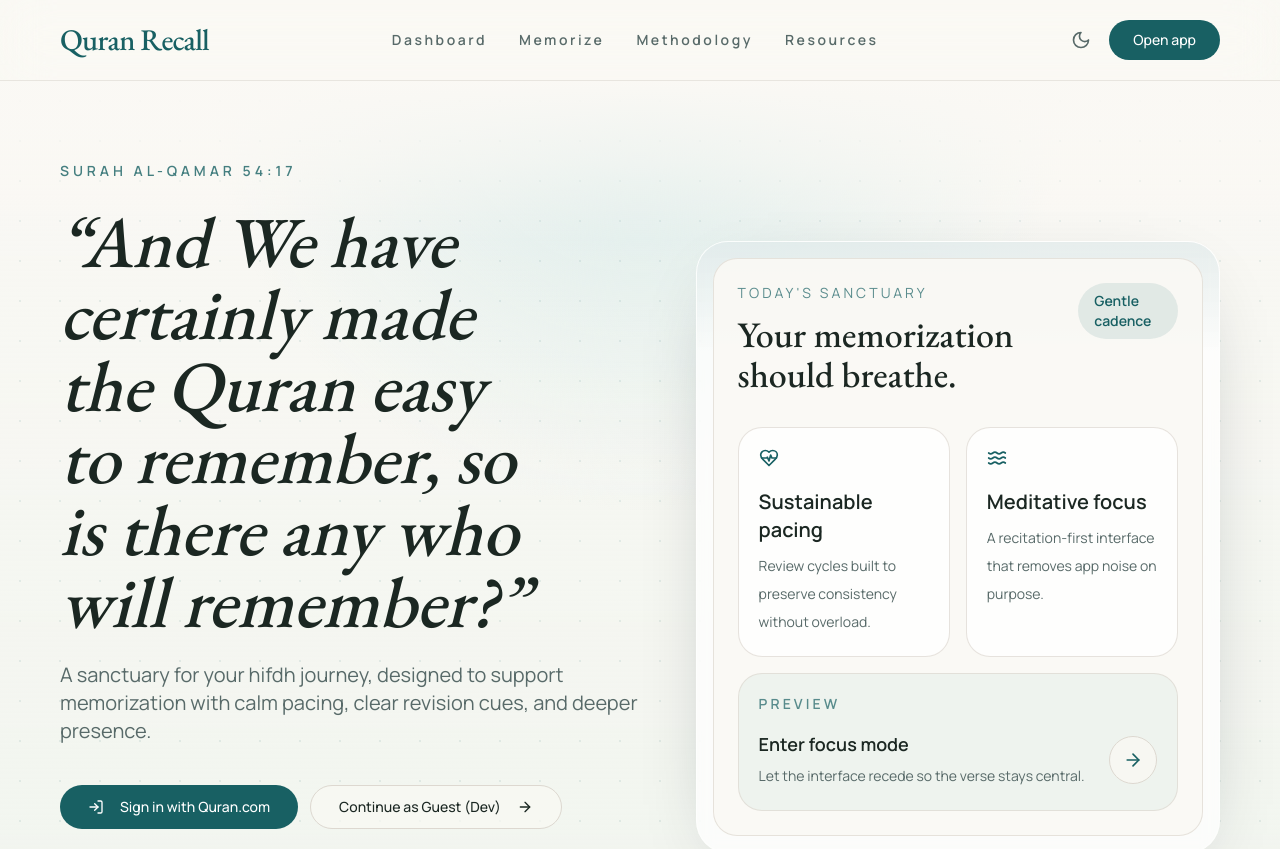
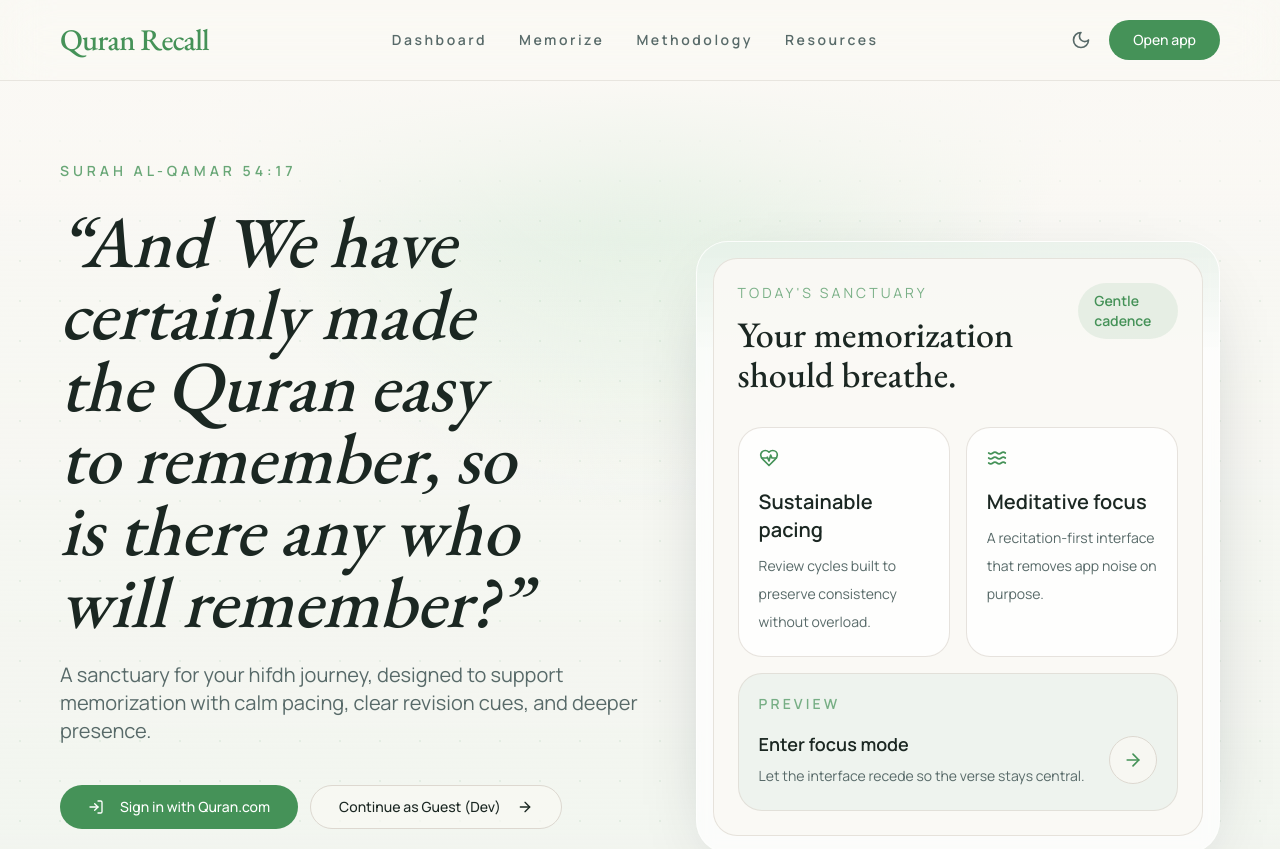
Before and after one commit to EmperorsReign05/QuranRecall, a Next.js app: page / in a window 1280 px wide. Shown: the top 849 px of the page. Built offline with nearby package versions, Linux system fonts and the light colour scheme; no server answers; a web font is replaced by a local one.

Commit message:
favicon and colours

```diff
--- a/src/app/globals.css
+++ b/src/app/globals.css
@@ -8,17 +8,17 @@
     --foreground: 155 18% 13%;
     --card: 0 0% 100%;
     --card-foreground: 155 18% 13%;
-    --primary: 182 61% 24%;
+    --primary: 135 36% 42%;
     --primary-foreground: 0 0% 100%;
     --secondary: 147 29% 88%;
     --secondary-foreground: 155 18% 13%;
     --muted: 42 22% 93%;
     --muted-foreground: 177 9% 38%;
-    --accent: 176 32% 88%;
-    --accent-foreground: 180 55% 19%;
+    --accent: 128 34% 89%;
+    --accent-foreground: 135 34% 22%;
     --border: 40 16% 84%;
     --input: 40 16% 84%;
-    --ring: 182 61% 24%;
+    --ring: 135 36% 42%;
     --radius: 0.75rem;
     --font-sans: "Manrope", ui-sans-serif, system-ui, -apple-system, BlinkMacSystemFont, "Segoe UI", sans-serif;
     --font-display: "EB Garamond", Georgia, Cambria, "Times New Roman", Times, serif;
@@ -29,17 +29,17 @@
     --foreground: 42 33% 96%;
     --card: 153 28% 13%;
     --card-foreground: 42 33% 96%;
-    --primary: 183 65% 66%;
+    --primary: 128 44% 67%;
     --primary-foreground: 150 33% 9%;
     --secondary: 151 26% 18%;
     --secondary-foreground: 42 33% 96%;
     --muted: 151 24% 16%;
     --muted-foreground: 170 13% 73%;
     --accent: 154 29% 19%;
-    --accent-foreground: 183 65% 78%;
+    --accent-foreground: 128 48% 82%;
     --border: 151 16% 23%;
     --input: 151 16% 23%;
-    --ring: 183 65% 66%;
+    --ring: 128 44% 67%;
   }
 
   * {
--- a/src/app/page.tsx
+++ b/src/app/page.tsx
@@ -400,7 +400,7 @@ export default function LandingPage() {
             href="https://quran.com"
             target="_blank"
             rel="noreferrer"
-            className="text-teal-600 hover:underline"
+            className="text-green-600 hover:underline dark:text-green-400"
           >
             Quran Foundation
           </a>{" "}
```
Also changed, not shown: src/app/icon.svg (added).
